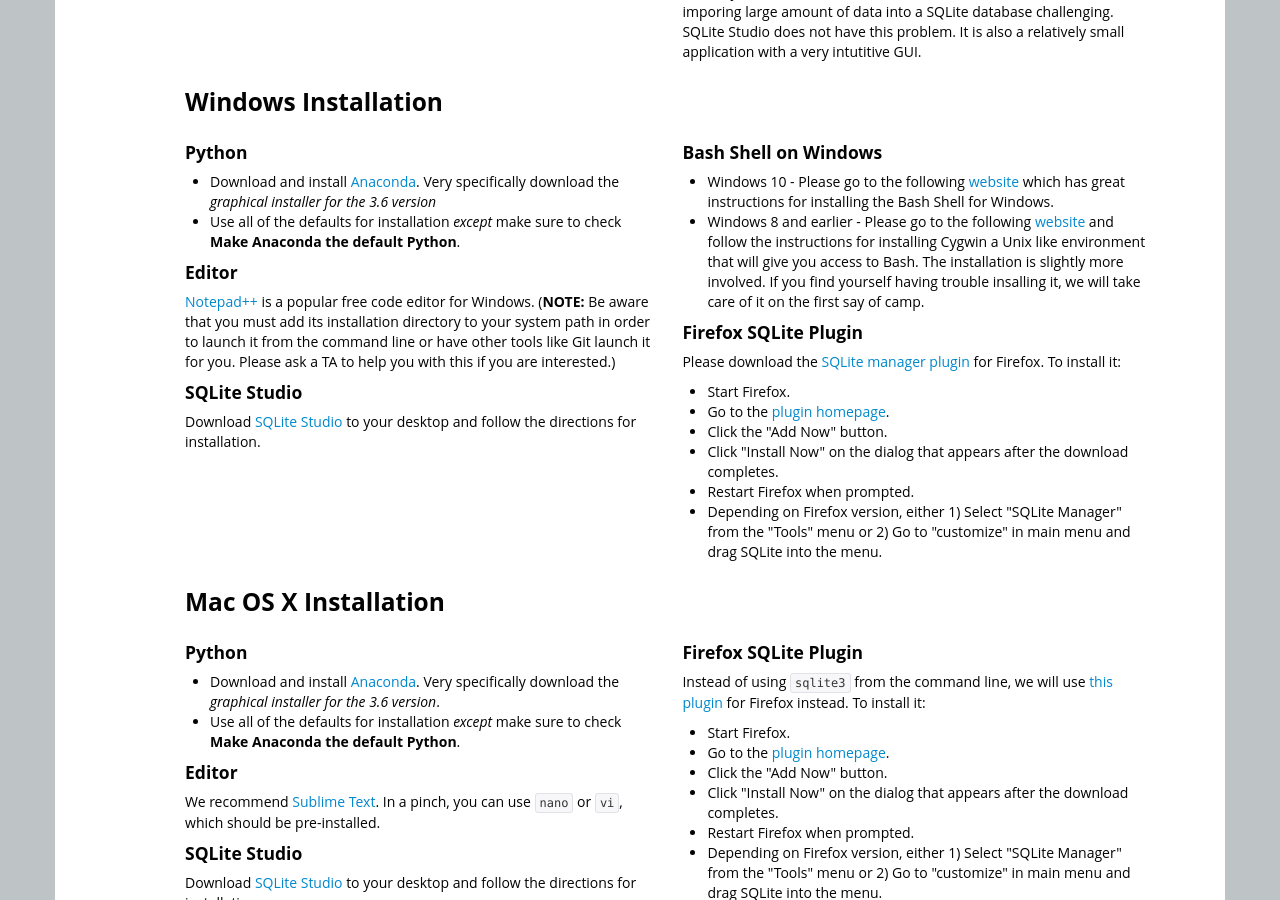
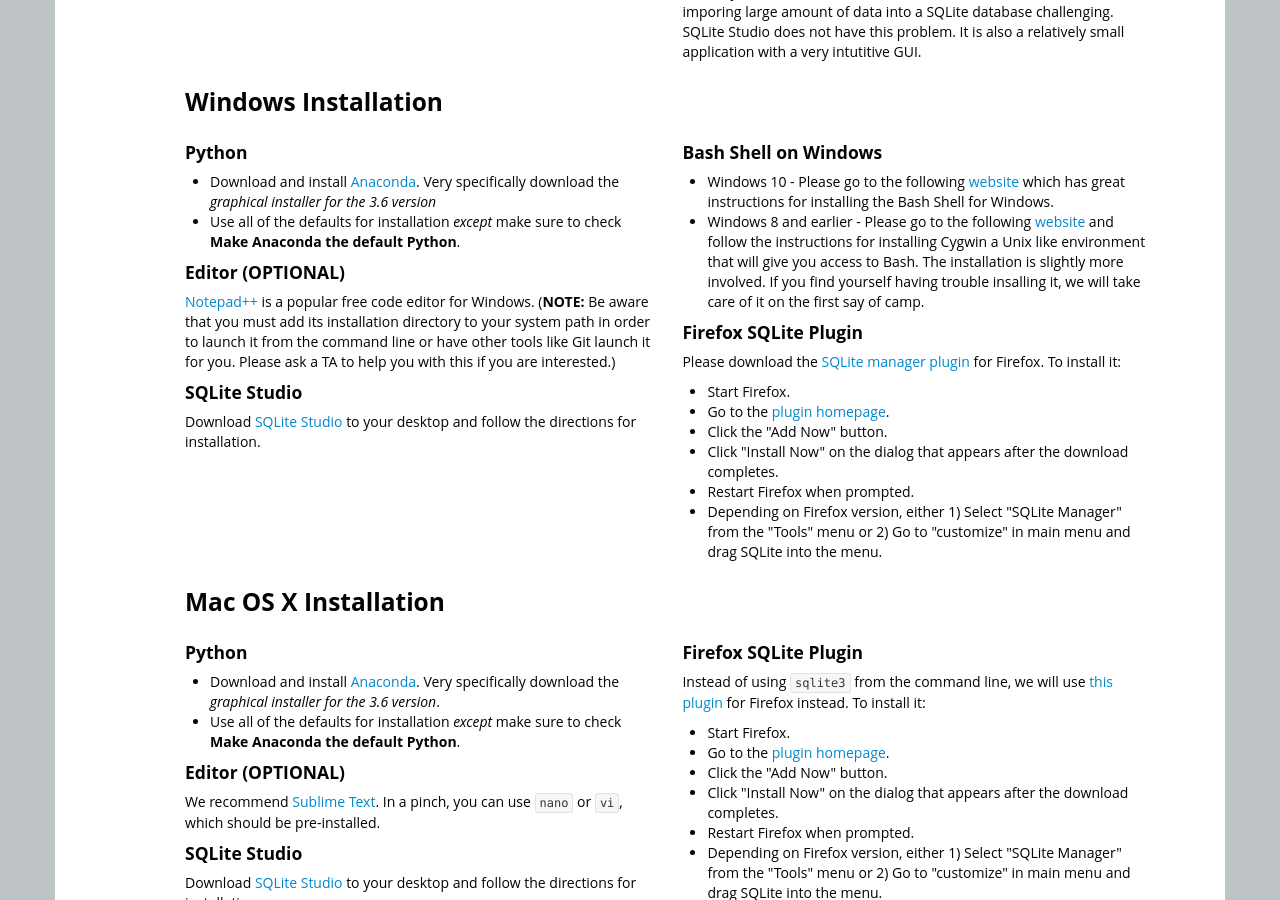
Before and after one commit to ICOSBigDataCamp/2018-summer-camp, a Jekyll site: the page built from index.html, in a window 1280 px wide and 900 px high, scrolled down 3385 px. Built offline with Jekyll 4.4.1, drawn with Linux system fonts in a browser that asks for light colours.

Commit message:
Update setup.html

```diff
--- a/_includes/setup.html
+++ b/_includes/setup.html
@@ -65,7 +65,7 @@
       </li>
     </ul>
 
-    <h4>Editor</h4>
+    <h4>Editor (OPTIONAL)</h4>
     <p>
       <a href="http://notepad-plus-plus.org/">Notepad++</a> is a
       popular free code editor for Windows.
@@ -138,7 +138,7 @@
         make sure to check <strong>Make Anaconda the default Python</strong>.
       </li>
     </ul>
-    <h4>Editor</h4>
+    <h4>Editor (OPTIONAL)</h4>
     <p>
       We recommend
       <a href="http://www.sublimetext.com/">Sublime Text</a>.
```
